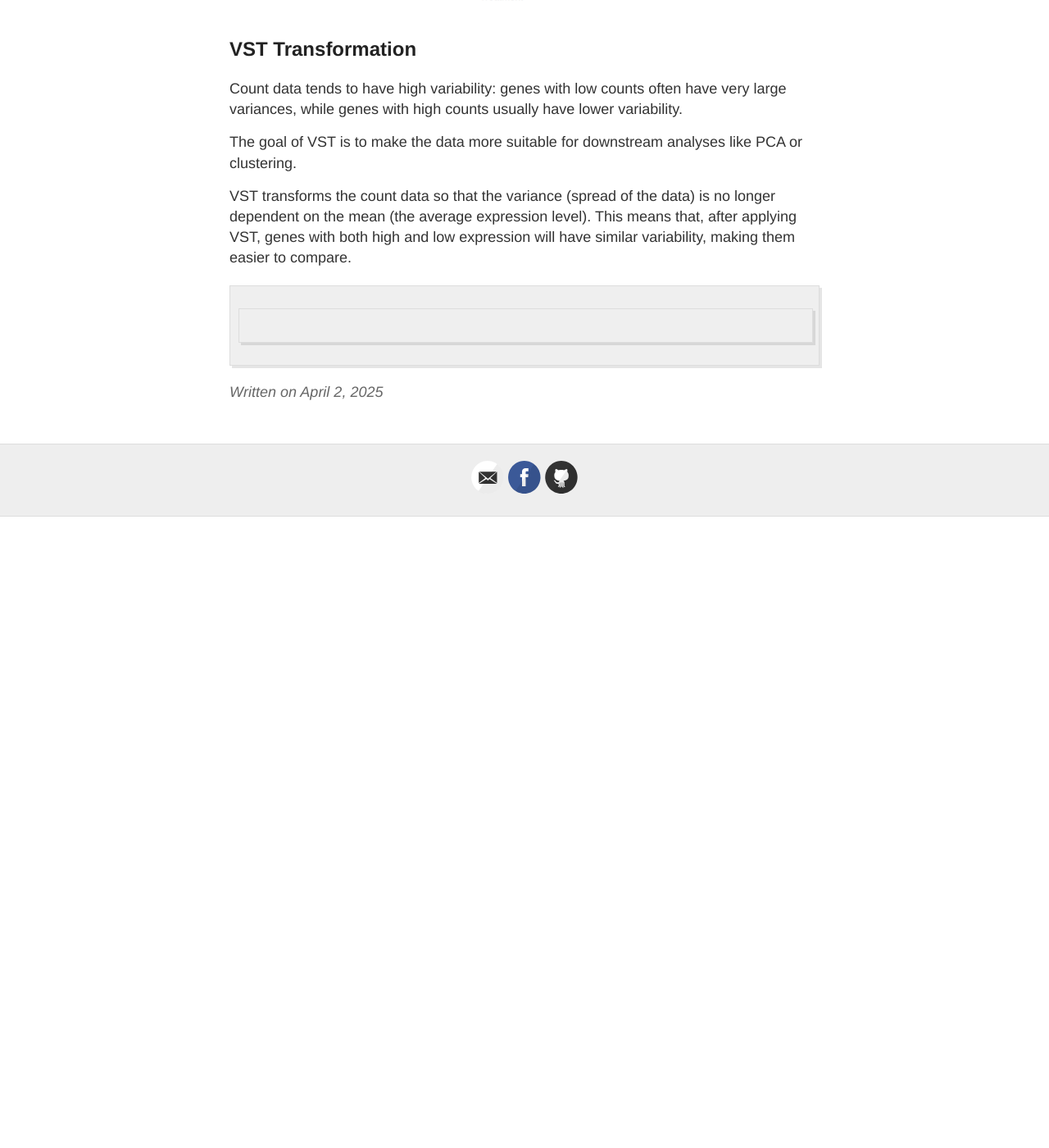
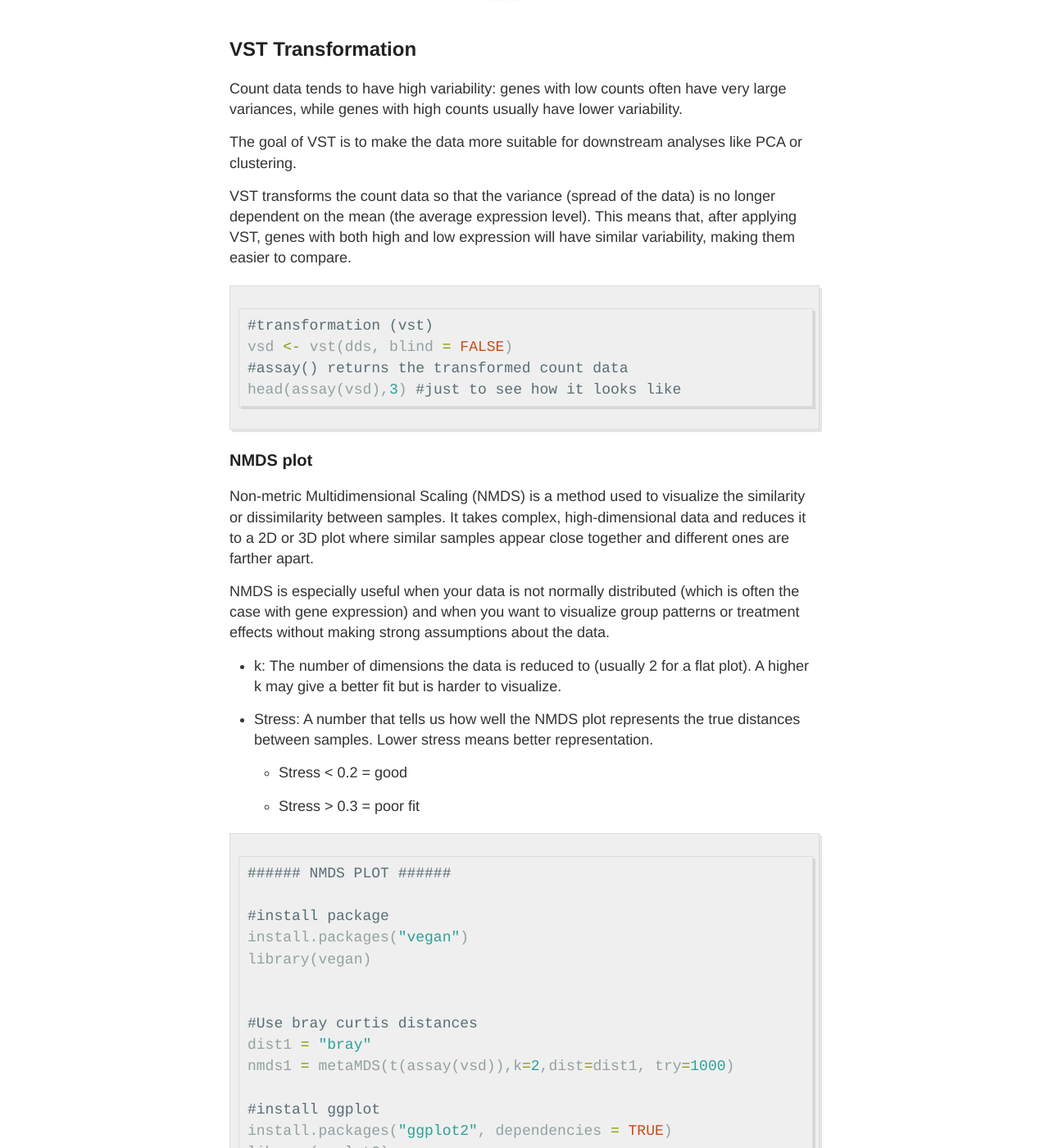
Before and after one commit to OfekRainish/OfekRainish_notebook, a Jekyll site: the page built from _posts/2025-04-02-bioinformatics deseq2.md, in a window 1280 px wide and 1400 px high, scrolled down 11586 px. Shown: the whole window at 82% size. Built offline with Jekyll 4.4.1, drawn with Linux system fonts in a browser that asks for light colours; our own code applies the rules of GitHub Pages for plain Markdown files; a file with an impossible date is left out; before the commit the page ends 12216 px from its top, so only the background shows below that; some of the changed text lies outside the part shown.

Commit message:
Update 2025-04-02-bioinformatics deseq2.md

````diff
--- a/_posts/2025-04-02-bioinformatics deseq2.md
+++ b/_posts/2025-04-02-bioinformatics deseq2.md
@@ -264,5 +264,50 @@ The goal of VST is to make the data more suitable for downstream analyses like P
 VST transforms the count data so that the variance (spread of the data) is no longer dependent on the mean (the average expression level). This means that, after applying VST, genes with both high and low expression will have similar variability, making them easier to compare.
 
 ```r
+#transformation (vst)
+vsd <- vst(dds, blind = FALSE)
+#assay() returns the transformed count data
+head(assay(vsd),3) #just to see how it looks like
+```
 
+### NMDS plot
+Non-metric Multidimensional Scaling (NMDS) is a method used to visualize the similarity or dissimilarity between samples. It takes complex, high-dimensional data and reduces it to a 2D or 3D plot where similar samples appear close together and different ones are farther apart.
+
+NMDS is especially useful when your data is not normally distributed (which is often the case with gene expression) and when you want to visualize group patterns or treatment effects without making strong assumptions about the data.
+
+- k: The number of dimensions the data is reduced to (usually 2 for a flat plot). A higher k may give a better fit but is harder to visualize.
+
+- Stress: A number that tells us how well the NMDS plot represents the true distances between samples. Lower stress means better representation.
+
+    - Stress < 0.2 = good
+
+    - Stress > 0.3 = poor fit
+
+```r
+###### NMDS PLOT ######
+
+#install package
+install.packages("vegan")
+library(vegan)
+
+
+#Use bray curtis distances
+dist1 = "bray"
+nmds1 = metaMDS(t(assay(vsd)),k=2,dist=dist1, try=1000)
+
+#install ggplot
+install.packages("ggplot2", dependencies = TRUE)
+library(ggplot2)
+
+
+#data for NMDS plot
+df_nmds1=as.data.frame(nmds1$points)
+df_nmds1$names=rownames(nmds1)
+df_nmds1$TimePoint=colData$TimePoint
+df_nmds1$Treatment=colData$Treatment
+
+#NMDS plot
+ggplot(df_nmds1, aes(x=MDS1, y=MDS2, color=Treatment, shape = TimePoint))+geom_point(size=6)+ggtitle(paste("VST NMD; distance = ",dist1, "stress=", round(nmds1$stress, digits = 2)))
 ```
+
+![](../images/rna_bioinformatics/deseq2/nmdsplot.png)
````
